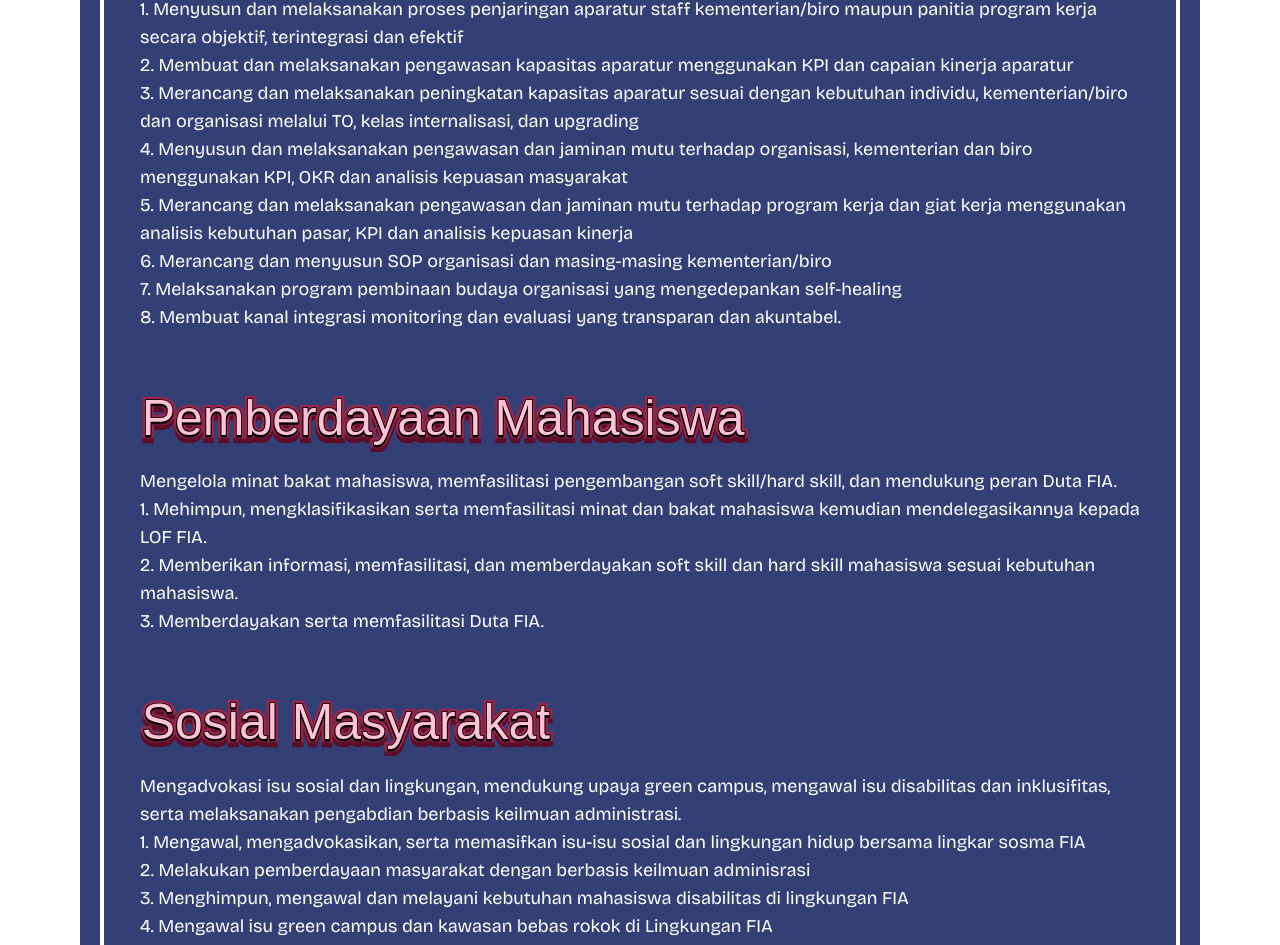
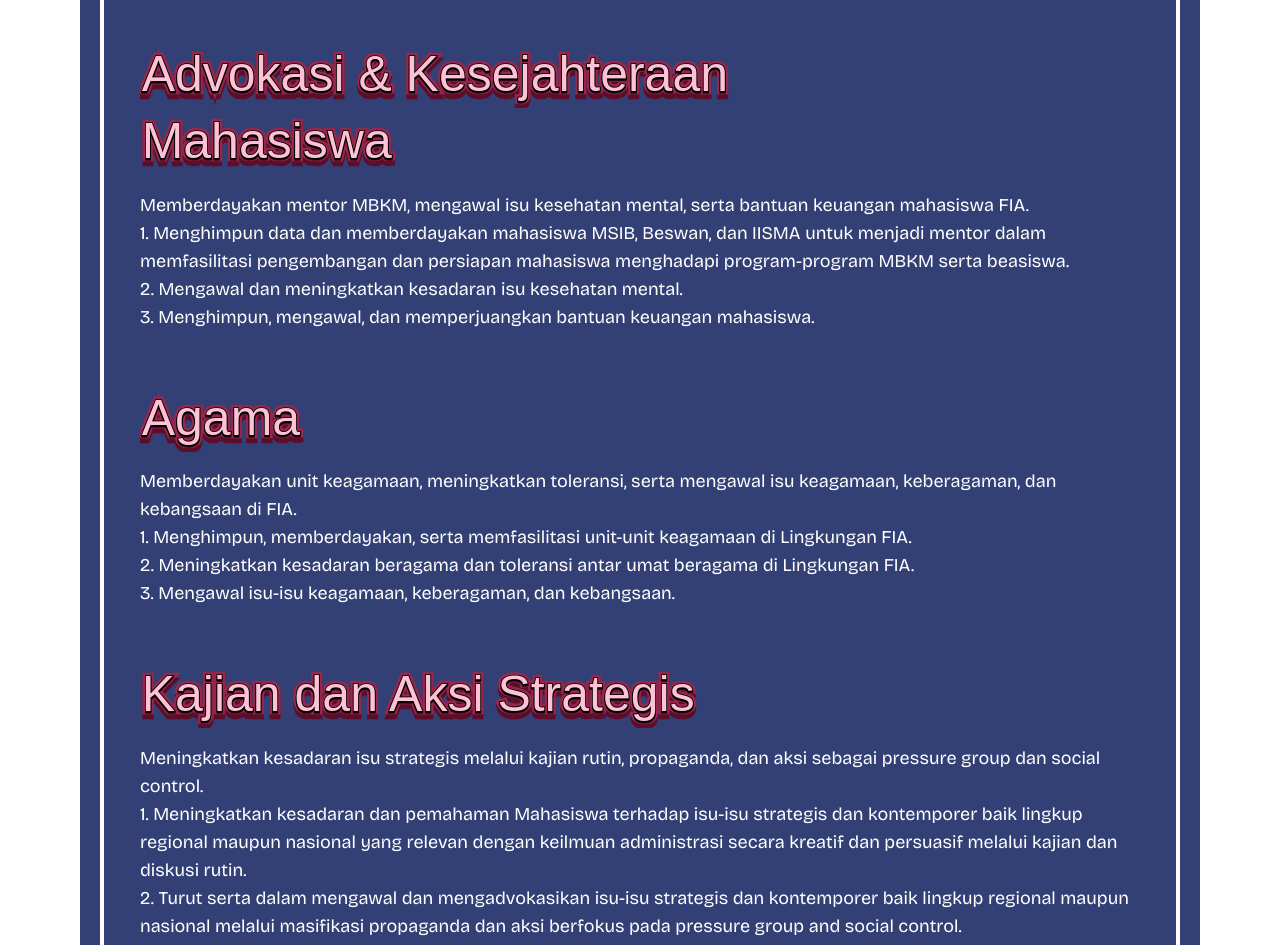
Before and after one commit to izzel24/Webset, a React (Vite) app: page /about/arahan-strategis in a window 1280 px wide. Shown: the part 2334-3279 px from the top of the page. Built offline with nearby package versions, Linux system fonts and the light colour scheme; a web font is replaced by a local one.

Commit message:
update revisi 6

```diff
--- a/src/components/ArahanStrategis.jsx
+++ b/src/components/ArahanStrategis.jsx
@@ -208,80 +208,108 @@
             </defs>
 
             <g
-              className="font-Britania md:text-[30px] text-[40px]"
+              className="font-Britania md:text-[30px] text-[47px]"
               textAnchor="start"
             >
               <text
                 x="1"
-                y="45"
+                y="40"
                 fill="#96274C"
                 stroke="#96274C"
                 strokeWidth="4"
                 filter="url(#shadowRed)"
               >
-                Advokasi & Kesejahteraan
+                Pendayagunaan Aparatur
               </text>
-              <text x="1" y="45" fill="black" opacity="0.6">
-                Advokasi & Kesejahteraan
+              <text x="1" y="40" fill="black" opacity="0.6">
+                Pendayagunaan Aparatur
               </text>
               <text
                 x="1"
-                y="45"
+                y="40"
                 fill="#FDC2D6"
                 stroke="black"
                 strokeWidth="1"
                 paintOrder="stroke"
                 filter="url(#shadowBlack)"
               >
-                Advokasi & Kesejahteraan
+                Pendayagunaan Aparatur
               </text>
 
               <text
                 x="1"
-                y="85"
+                y="80"
                 fill="#96274C"
                 stroke="#96274C"
                 strokeWidth="4"
                 filter="url(#shadowRed)"
               >
-                Mahasiswa
+                dan Reformasi Organisasi
               </text>
-              <text x="1" y="85" fill="black" opacity="0.6">
-                Mahasiswa
+              <text x="1" y="80" fill="black" opacity="0.6">
+                dan Reformasi Organisasi
               </text>
               <text
                 x="1"
-                y="85"
+                y="80"
                 fill="#FDC2D6"
                 stroke="black"
                 strokeWidth="1"
                 paintOrder="stroke"
                 filter="url(#shadowBlack)"
               >
-                Mahasiswa
+                dan Reformasi Organisasi
               </text>
             </g>
           </svg>
-
           <span className="font-Bricolage md:text-lg text-sm text-white">
-            Memberdayakan mentor MBKM, mengawal isu kesehatan mental, serta
-            bantuan keuangan mahasiswa FIA.
+            Memastikan seleksi, pengawasan, peningkatan kapasitas aparatur,
+            serta pengelolaan organisasi dan program kerja melalui KPI, OKR, dan
+            SOP yang terintegrasi..
             <ul>
               <li>
                 {" "}
-                1. Menghimpun data dan memberdayakan mahasiswa MSIB, Beswan, dan
-                IISMA untuk menjadi mentor dalam memfasilitasi pengembangan dan
-                persiapan mahasiswa menghadapi program-program MBKM serta
-                beasiswa.
+                1. Menyusun dan melaksanakan proses penjaringan aparatur staff
+                kementerian/biro maupun panitia program kerja secara objektif,
+                terintegrasi dan efektif{" "}
               </li>
               <li>
                 {" "}
-                2. Mengawal dan meningkatkan kesadaran isu kesehatan mental.{" "}
+                2. Membuat dan melaksanakan pengawasan kapasitas aparatur
+                menggunakan KPI dan capaian kinerja aparatur{" "}
               </li>
               <li>
                 {" "}
-                3. Menghimpun, mengawal, dan memperjuangkan bantuan keuangan
-                mahasiswa.{" "}
+                3. Merancang dan melaksanakan peningkatan kapasitas aparatur
+                sesuai dengan kebutuhan individu, kementerian/biro dan
+                organisasi melalui TO, kelas internalisasi, dan upgrading{" "}
+              </li>
+              <li>
+                {" "}
+                4. Menyusun dan melaksanakan pengawasan dan jaminan mutu
+                terhadap organisasi, kementerian dan biro menggunakan KPI, OKR
+                dan analisis kepuasan masyarakat
+              </li>
+              <li>
+                {" "}
+                5. Merancang dan melaksanakan pengawasan dan jaminan mutu
+                terhadap program kerja dan giat kerja menggunakan analisis
+                kebutuhan pasar, KPI dan analisis kepuasan kinerja{" "}
+              </li>
+              <li>
+                {" "}
+                6. Merancang dan menyusun SOP organisasi dan masing-masing
+                kementerian/biro{" "}
+              </li>
+              <li>
+                {" "}
+                7. Melaksanakan program pembinaan budaya organisasi yang
+                mengedepankan self-healing{" "}
+              </li>
+              <li>
+                {" "}
+                8. Membuat kanal integrasi monitoring dan evaluasi yang
+                transparan dan akuntabel.{" "}
               </li>
             </ul>
           </span>
@@ -477,108 +505,227 @@
             </defs>
 
             <g
-              className="font-Britania md:text-[30px] text-[47px]"
+              className="font-Britania md:text-[30px] text-[40px]"
               textAnchor="start"
             >
               <text
                 x="1"
-                y="40"
+                y="45"
                 fill="#96274C"
                 stroke="#96274C"
                 strokeWidth="4"
                 filter="url(#shadowRed)"
               >
-                Pendayagunaan Aparatur
+                Advokasi & Kesejahteraan
               </text>
-              <text x="1" y="40" fill="black" opacity="0.6">
-                Pendayagunaan Aparatur
+              <text x="1" y="45" fill="black" opacity="0.6">
+                Advokasi & Kesejahteraan
               </text>
               <text
                 x="1"
-                y="40"
+                y="45"
                 fill="#FDC2D6"
                 stroke="black"
                 strokeWidth="1"
                 paintOrder="stroke"
                 filter="url(#shadowBlack)"
               >
-                Pendayagunaan Aparatur
+                Advokasi & Kesejahteraan
               </text>
 
               <text
                 x="1"
-                y="80"
+                y="85"
                 fill="#96274C"
                 stroke="#96274C"
                 strokeWidth="4"
                 filter="url(#shadowRed)"
               >
-                dan Reformasi Organisasi
+                Mahasiswa
               </text>
-              <text x="1" y="80" fill="black" opacity="0.6">
-                dan Reformasi Organisasi
+              <text x="1" y="85" fill="black" opacity="0.6">
+                Mahasiswa
               </text>
               <text
                 x="1"
-                y="80"
+                y="85"
                 fill="#FDC2D6"
                 stroke="black"
                 strokeWidth="1"
                 paintOrder="stroke"
                 filter="url(#shadowBlack)"
               >
-                dan Reformasi Organisasi
+                Mahasiswa
               </text>
             </g>
           </svg>
           <span className="font-Bricolage md:text-lg text-sm text-white">
-            Memastikan seleksi, pengawasan, peningkatan kapasitas aparatur,
-            serta pengelolaan organisasi dan program kerja melalui KPI, OKR, dan
-            SOP yang terintegrasi..
+            Memberdayakan mentor MBKM, mengawal isu kesehatan mental, serta
+            bantuan keuangan mahasiswa FIA.
             <ul>
               <li>
                 {" "}
-                1. Menyusun dan melaksanakan proses penjaringan aparatur staff
-                kementerian/biro maupun panitia program kerja secara objektif,
-                terintegrasi dan efektif{" "}
+                1. Menghimpun data dan memberdayakan mahasiswa MSIB, Beswan, dan
+                IISMA untuk menjadi mentor dalam memfasilitasi pengembangan dan
+                persiapan mahasiswa menghadapi program-program MBKM serta
+                beasiswa.
               </li>
               <li>
                 {" "}
-                2. Membuat dan melaksanakan pengawasan kapasitas aparatur
-                menggunakan KPI dan capaian kinerja aparatur{" "}
+                2. Mengawal dan meningkatkan kesadaran isu kesehatan mental.{" "}
               </li>
               <li>
                 {" "}
-                3. Merancang dan melaksanakan peningkatan kapasitas aparatur
-                sesuai dengan kebutuhan individu, kementerian/biro dan
-                organisasi melalui TO, kelas internalisasi, dan upgrading{" "}
+                3. Menghimpun, mengawal, dan memperjuangkan bantuan keuangan
+                mahasiswa.{" "}
+              </li>
+            </ul>
+          </span>
+        </div>
+        <div className="flex flex-col gap-2 mt-3">
+          <svg
+            viewBox="0 0 600 70"
+            xmlns="http://www.w3.org/2000/svg"
+            className="w-full h-auto"
+            preserveAspectRatio="xMidYMid meet"
+          >
+            <defs>
+              <filter id="shadowRed">
+                <feDropShadow
+                  dx="0"
+                  dy="3"
+                  stdDeviation="0"
+                  floodColor="#5B112A"
+                />
+              </filter>
+              <filter id="shadowBlack">
+                <feDropShadow
+                  dx="0"
+                  dy="1"
+                  stdDeviation="0"
+                  floodColor="black"
+                />
+              </filter>
+            </defs>
+
+            <g
+              className="font-Britania md:text-[30px] text-[47px]"
+              textAnchor="start"
+            >
+              <text
+                x="1"
+                y="55"
+                fill="#96274C"
+                stroke="#96274C"
+                strokeWidth="4"
+                filter="url(#shadowRed)"
+              >
+                Agama
+              </text>
+              <text x="1" y="55" fill="black" opacity="0.6">
+                Agama
+              </text>
+              <text
+                x="1"
+                y="55"
+                fill="#FDC2D6"
+                stroke="black"
+                strokeWidth="1"
+                paintOrder="stroke"
+                filter="url(#shadowBlack)"
+              >
+                Agama
+              </text>
+            </g>
+          </svg>
+          <span className="font-Bricolage md:text-lg text-sm text-white">
+            Memberdayakan unit keagamaan, meningkatkan toleransi, serta mengawal isu keagamaan, keberagaman, dan kebangsaan di FIA.
+            <ul>
+              <li>
+                {" "}
+                1. Menghimpun, memberdayakan, serta memfasilitasi unit-unit keagamaan di Lingkungan FIA.
               </li>
               <li>
                 {" "}
-                4. Menyusun dan melaksanakan pengawasan dan jaminan mutu
-                terhadap organisasi, kementerian dan biro menggunakan KPI, OKR
-                dan analisis kepuasan masyarakat
+                2. Meningkatkan kesadaran beragama dan toleransi antar umat beragama di Lingkungan FIA.
+              </li>
+              <li>3. Mengawal isu-isu keagamaan, keberagaman, dan kebangsaan.</li>
+            </ul>
+          </span>
+        </div>
+        <div className="flex flex-col gap-2 mt-3">
+          <svg
+            viewBox="0 0 600 70"
+            xmlns="http://www.w3.org/2000/svg"
+            className="w-full h-auto"
+            preserveAspectRatio="xMidYMid meet"
+          >
+            <defs>
+              <filter id="shadowRed">
+                <feDropShadow
+                  dx="0"
+                  dy="3"
+                  stdDeviation="0"
+                  floodColor="#5B112A"
+                />
+              </filter>
+              <filter id="shadowBlack">
+                <feDropShadow
+                  dx="0"
+                  dy="1"
+                  stdDeviation="0"
+                  floodColor="black"
+                />
+              </filter>
+            </defs>
+
+            <g
+              className="font-Britania md:text-[30px] text-[47px]"
+              textAnchor="start"
+            >
+              <text
+                x="1"
+                y="55"
+                fill="#96274C"
+                stroke="#96274C"
+                strokeWidth="4"
+                filter="url(#shadowRed)"
+              >
+                Kajian dan Aksi Strategis
+              </text>
+              <text x="1" y="55" fill="black" opacity="0.6">
+                Kajian dan Aksi Strategis
+              </text>
+              <text
+                x="1"
+                y="55"
+                fill="#FDC2D6"
+                stroke="black"
+                strokeWidth="1"
+                paintOrder="stroke"
+                filter="url(#shadowBlack)"
+              >
+                Kajian dan Aksi Strategis
+              </text>
+            </g>
+          </svg>
+          <span className="font-Bricolage md:text-lg text-sm text-white">
+            Meningkatkan kesadaran isu strategis melalui kajian rutin,
+            propaganda, dan aksi sebagai pressure group dan social control.
+            <ul>
+              <li>
+                {" "}
+                1. Meningkatkan kesadaran dan pemahaman Mahasiswa terhadap
+                isu-isu strategis dan kontemporer baik lingkup regional maupun
+                nasional yang relevan dengan keilmuan administrasi secara
+                kreatif dan persuasif melalui kajian dan diskusi rutin.
               </li>
               <li>
                 {" "}
-                5. Merancang dan melaksanakan pengawasan dan jaminan mutu
-                terhadap program kerja dan giat kerja menggunakan analisis
-                kebutuhan pasar, KPI dan analisis kepuasan kinerja{" "}
-              </li>
-              <li>
-                {" "}
-                6. Merancang dan menyusun SOP organisasi dan masing-masing
-                kementerian/biro{" "}
-              </li>
-              <li>
-                {" "}
-                7. Melaksanakan program pembinaan budaya organisasi yang
-                mengedepankan self-healing{" "}
-              </li>
-              <li>
-                {" "}
-                8. Membuat kanal integrasi monitoring dan evaluasi yang
-                transparan dan akuntabel.{" "}
+                2. Turut serta dalam mengawal dan mengadvokasikan isu-isu
+                strategis dan kontemporer baik lingkup regional maupun nasional
+                melalui masifikasi propaganda dan aksi berfokus pada pressure
+                group and social control.
               </li>
             </ul>
           </span>
@@ -1018,83 +1165,6 @@
             </ul>
           </span>
         </div>
-        <div className="flex flex-col gap-2 mt-3">
-          <svg
-            viewBox="0 0 600 70"
-            xmlns="http://www.w3.org/2000/svg"
-            className="w-full h-auto"
-            preserveAspectRatio="xMidYMid meet"
-          >
-            <defs>
-              <filter id="shadowRed">
-                <feDropShadow
-                  dx="0"
-                  dy="3"
-                  stdDeviation="0"
-                  floodColor="#5B112A"
-                />
-              </filter>
-              <filter id="shadowBlack">
-                <feDropShadow
-                  dx="0"
-                  dy="1"
-                  stdDeviation="0"
-                  floodColor="black"
-                />
-              </filter>
-            </defs>
-
-            <g
-              className="font-Britania md:text-[30px] text-[47px]"
-              textAnchor="start"
-            >
-              <text
-                x="1"
-                y="55"
-                fill="#96274C"
-                stroke="#96274C"
-                strokeWidth="4"
-                filter="url(#shadowRed)"
-              >
-                Kajian dan Aksi Strategis
-              </text>
-              <text x="1" y="55" fill="black" opacity="0.6">
-                Kajian dan Aksi Strategis
-              </text>
-              <text
-                x="1"
-                y="55"
-                fill="#FDC2D6"
-                stroke="black"
-                strokeWidth="1"
-                paintOrder="stroke"
-                filter="url(#shadowBlack)"
-              >
-                Kajian dan Aksi Strategis
-              </text>
-            </g>
-          </svg>
-          <span className="font-Bricolage md:text-lg text-sm text-white">
-            Meningkatkan kesadaran isu strategis melalui kajian rutin,
-            propaganda, dan aksi sebagai pressure group dan social control.
-            <ul>
-              <li>
-                {" "}
-                1. Meningkatkan kesadaran dan pemahaman Mahasiswa terhadap
-                isu-isu strategis dan kontemporer baik lingkup regional maupun
-                nasional yang relevan dengan keilmuan administrasi secara
-                kreatif dan persuasif melalui kajian dan diskusi rutin.
-              </li>
-              <li>
-                {" "}
-                2. Turut serta dalam mengawal dan mengadvokasikan isu-isu
-                strategis dan kontemporer baik lingkup regional maupun nasional
-                melalui masifikasi propaganda dan aksi berfokus pada pressure
-                group and social control.
-              </li>
-            </ul>
-          </span>
-        </div>
         <div className="absolute top-0 left-0 right-0 h-1 mx-5 rounded-2xl bg-white" />
         <div className="absolute bottom-0 left-0 right-0 h-1 mx-5 bg-white rounded-2xl" />
         <div className="absolute top-2 left-0 bottom-2 w-1 my-5 rounded-2xl bg-white" />
```
Also changed, not shown: src/pages/Proker.jsx (+73 -53 lines).
